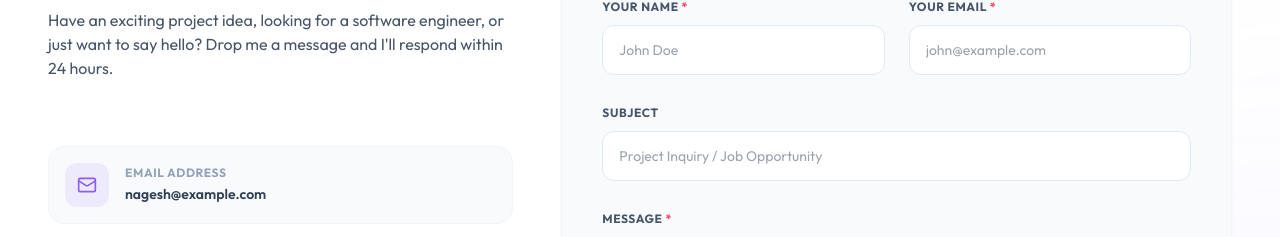
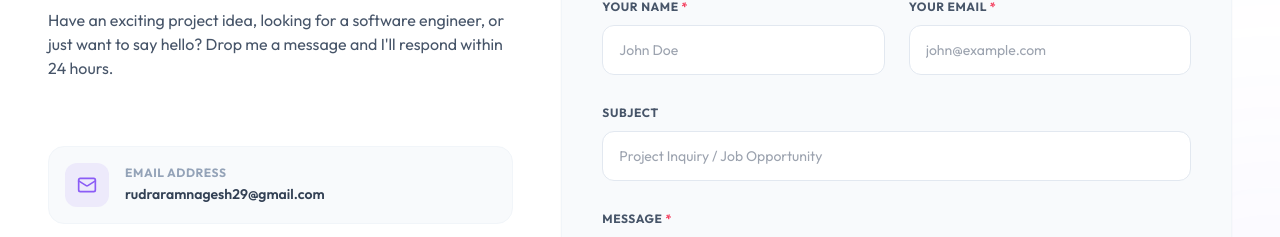
Before and after one commit to Nagesh576/portfolio2, a React (Vite) app in the folder frontend/: page / in a window 1280 px wide. Shown: the part 5969-6206 px from the top of the page. Built offline with nearby package versions, Linux system fonts and the light colour scheme; no server answers.

Commit message:
second commit

```diff
--- a/frontend/src/components/Contact.jsx
+++ b/frontend/src/components/Contact.jsx
@@ -92,7 +92,7 @@ const Contact = () => {
                 <div>
                   <h4 className="text-xs font-bold text-slate-400 dark:text-slate-500 uppercase tracking-wider">Email Address</h4>
                   <a href="mailto:nagesh@example.com" className="text-sm font-semibold text-slate-700 dark:text-slate-300 hover:text-primary-500">
-                    nagesh@example.com
+                    rudraramnagesh29@gmail.com
                   </a>
                 </div>
               </div>
```
